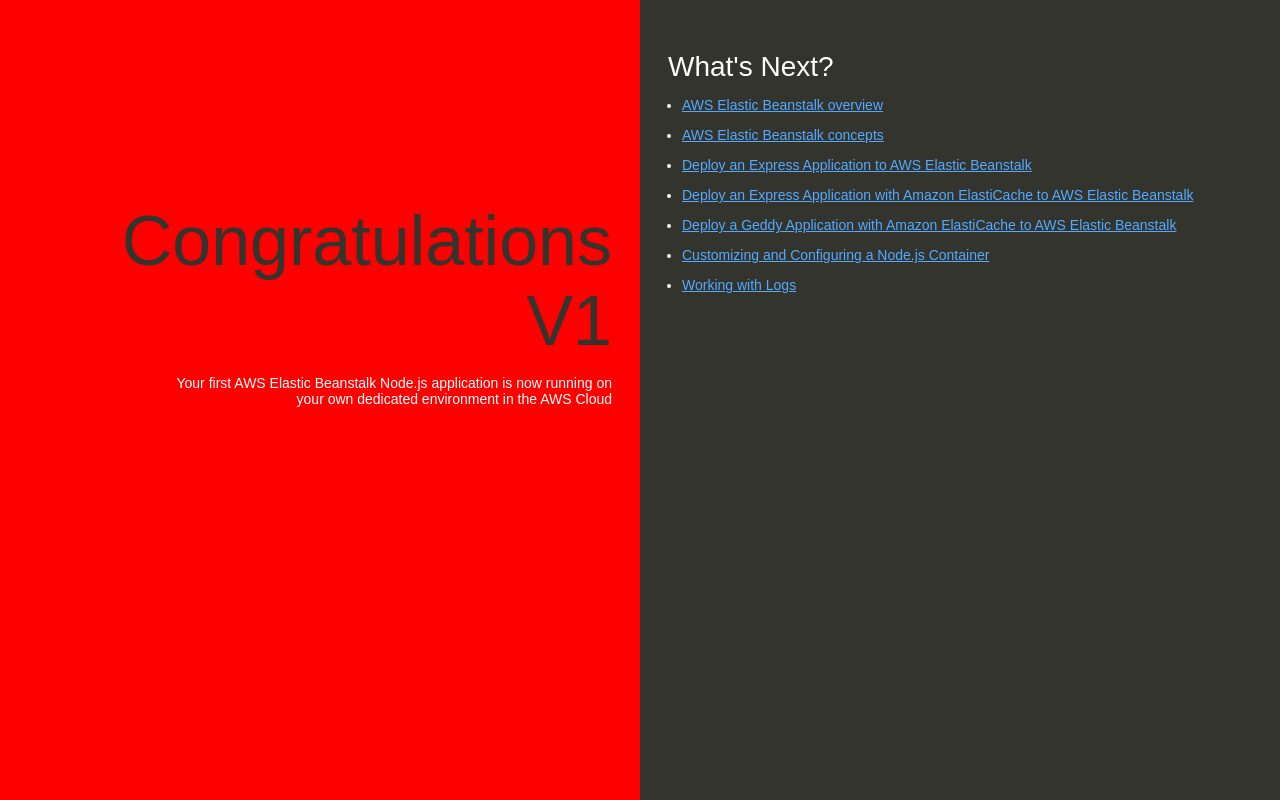
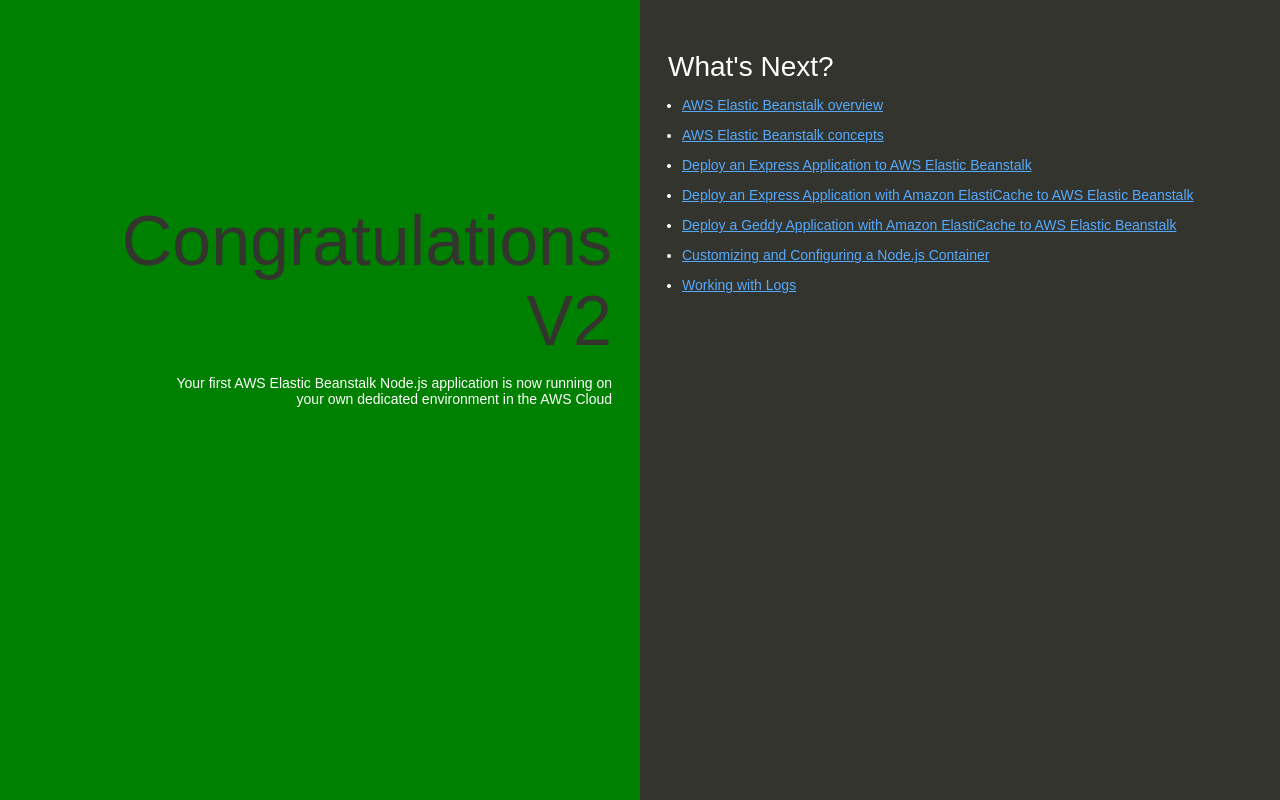
Before and after one commit to basaka123/elastic_beanstack, a website: page index.html in a window 1280 px wide. Drawn offline with Linux system fonts and the light colour scheme.

Commit message:
update background color

```diff
--- a/index.html
+++ b/index.html
@@ -35,7 +35,7 @@
 
         text-align: right;
         padding-top: 11em;
-        background-color: red;
+        background-color: green;
 
       }
       .textColumn p {
@@ -74,7 +74,7 @@
   </head>
   <body>
     <div class="textColumn">
-      <h1>Congratulations V1</h1>
+      <h1>Congratulations V2</h1>
       <p>Your first AWS Elastic Beanstalk Node.js application is now running on your own dedicated environment in the AWS Cloud</p>
     </div>
     <div class="linksColumn">
```
